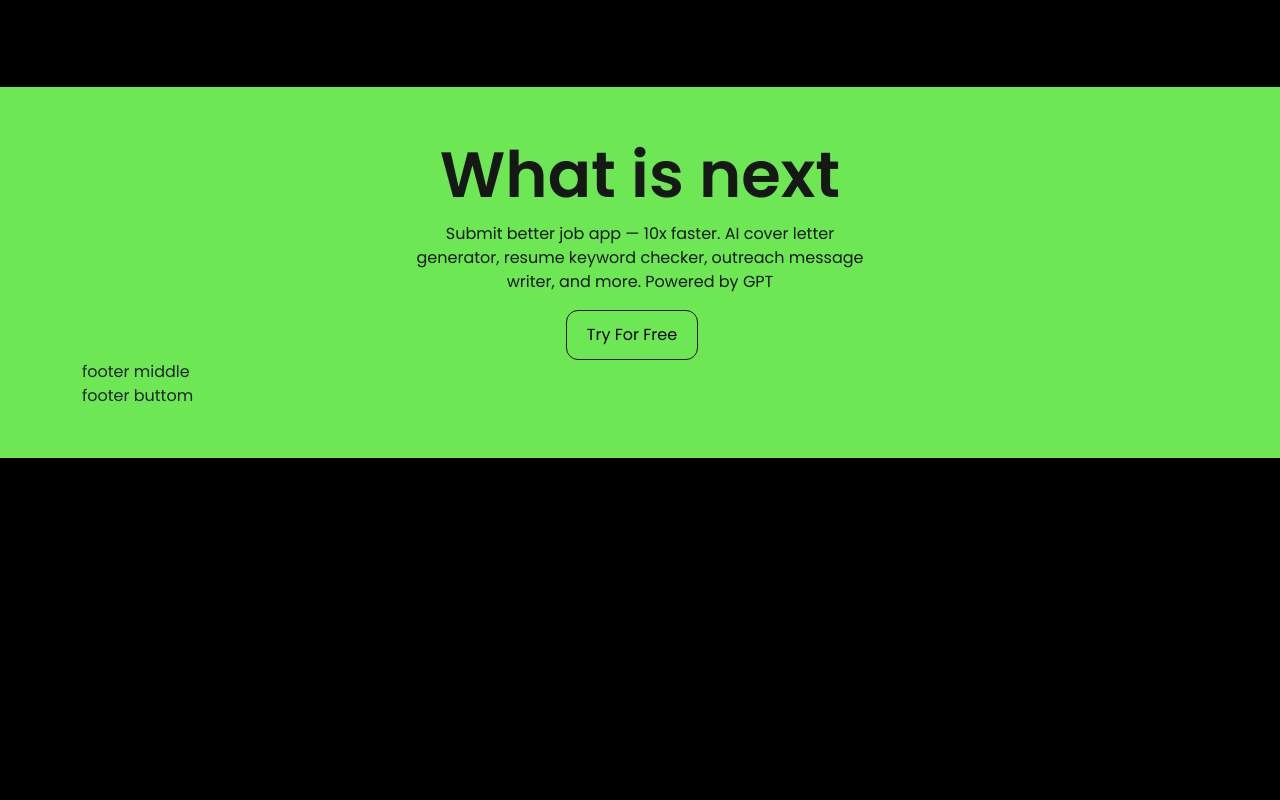
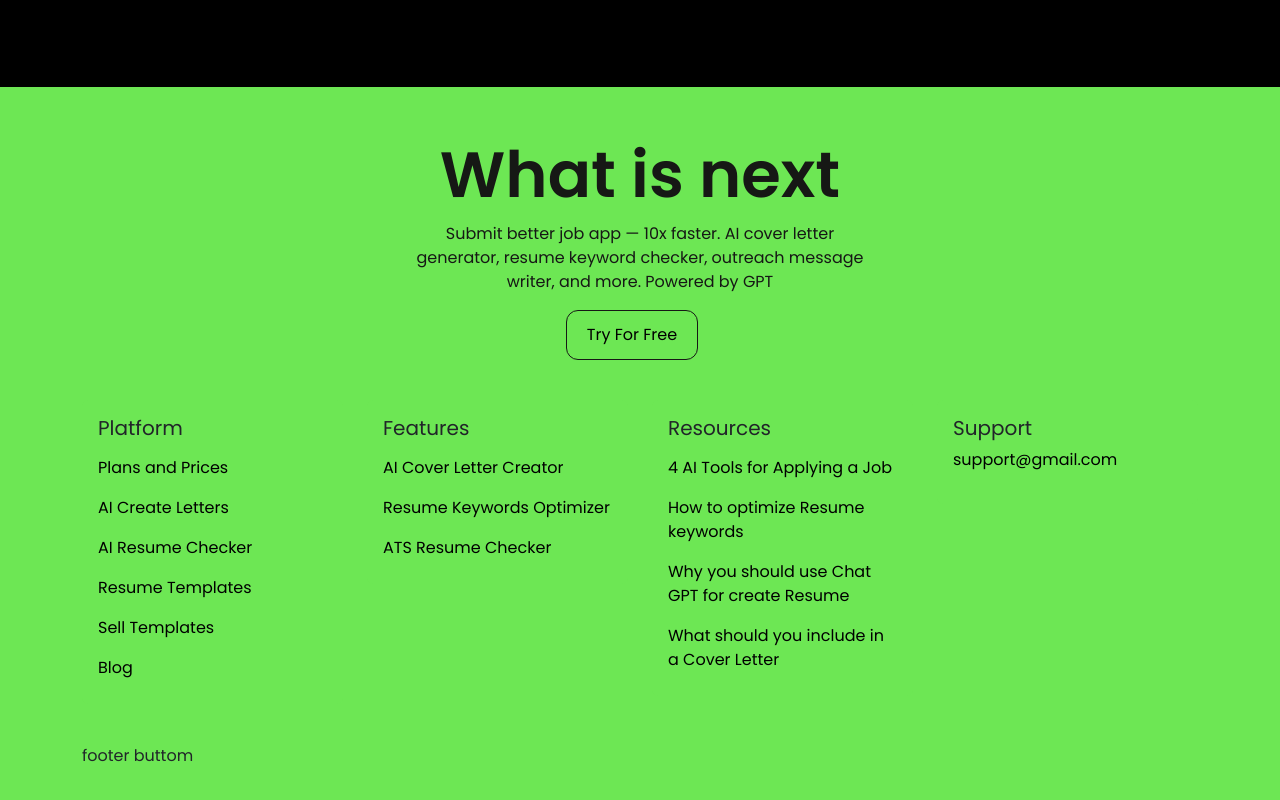
Before and after one commit to code-with-omar/react-job-finder-landing-page, a React (Vite) app: page / in a window 1280 px wide. Shown: the part 4521-5321 px from the top of the page. Before the commit the page ends 4979 px from the top, so only its background shows below. Built offline with nearby package versions, Linux system fonts and the light colour scheme.

Commit message:
Implement the middle part of footer

```diff
--- a/src/components/Footer/FooterMiddle/FooterMiddle.css
+++ b/src/components/Footer/FooterMiddle/FooterMiddle.css
@@ -0,0 +1,17 @@
+.footer-middle-wrap{
+    padding-top: 40px;
+    padding-bottom: 40px;
+}
+.footer-middle-wrap a{
+    padding: 0;
+    margin: 0;
+}
+.footer-middle-wrap a:hover{
+    color: black;
+}
+.footer-middle-body{
+    border: none;
+}
+.footer-middle-title{
+    line-height: 24px;
+}
--- a/src/components/Footer/FooterMiddle/FooterMiddle.jsx
+++ b/src/components/Footer/FooterMiddle/FooterMiddle.jsx
@@ -1,10 +1,58 @@
+import { Card, Col, Nav, Row } from "react-bootstrap";
 import "./FooterMiddle.css"
 
 const FooterMiddle = () => {
     return (
-        <div>
-            footer middle
-        </div>
+        <Row xs={1} md={2} lg={4} className="g-4 footer-middle-wrap">
+            <Col>
+                <Card className="footer-middle-body bg-green-01">
+                    <Card.Body >
+                        <Card.Title className="footer-middle-title fw-400 fs-20">Platform</Card.Title>
+                        <Nav className="flex-column">
+                            <Nav.Link className="dark-00 my-2" href="">Plans and Prices</Nav.Link>
+                            <Nav.Link className="dark-00 my-2" href="">AI Create Letters</Nav.Link>
+                            <Nav.Link className="dark-00 my-2" href="">AI Resume Checker</Nav.Link>
+                            <Nav.Link className="dark-00 my-2" href="">Resume Templates</Nav.Link>
+                            <Nav.Link className="dark-00 my-2" href="">Sell Templates</Nav.Link>
+                            <Nav.Link className="dark-00 my-2" href="">Blog</Nav.Link>
+                        </Nav>
+                    </Card.Body>
+                </Card>
+            </Col>
+            <Col>
+                <Card className="footer-middle-body bg-green-01">
+                    <Card.Body >
+                        <Card.Title className="footer-middle-title fw-400 fs-20">Features</Card.Title>
+                        <Nav className="flex-column">
+                            <Nav.Link className="dark-00 my-2" href="">AI Cover Letter Creator</Nav.Link>
+                            <Nav.Link className="dark-00 my-2" href="">Resume Keywords Optimizer</Nav.Link>
+                            <Nav.Link className="dark-00 my-2" href="">ATS Resume Checker</Nav.Link>
+                        </Nav>
+                    </Card.Body>
+                </Card>
+            </Col>
+            <Col>
+                <Card className="footer-middle-body bg-green-01">
+                    <Card.Body >
+                        <Card.Title className="footer-middle-title fw-400 fs-20">Resources</Card.Title>
+                        <Nav className="flex-column">
+                            <Nav.Link className="dark-00 my-2" href="">4 AI Tools for Applying a Job</Nav.Link>
+                            <Nav.Link className="dark-00 my-2" href="">How to optimize Resume keywords</Nav.Link>
+                            <Nav.Link className="dark-00 my-2" href="">Why you should use Chat GPT for create Resume</Nav.Link>
+                            <Nav.Link className="dark-00 my-2" href="">What should you include in a Cover Letter</Nav.Link>
+                        </Nav>
+                    </Card.Body>
+                </Card>
+            </Col>
+            <Col>
+                <Card className="footer-middle-body bg-green-01">
+                    <Card.Body >
+                        <Card.Title className="footer-middle-title fw-400 fs-20">Support</Card.Title>
+                        <p className="dark-00 fs-16 fw-400">support@gmail.com</p>
+                    </Card.Body>
+                </Card>
+            </Col>
+        </Row>
     );
 };
 
--- a/src/index.css
+++ b/src/index.css
@@ -123,3 +123,8 @@ body {
     margin-bottom: 16px;
 
 }
+/* anchor tag  */
+a{
+    padding:0;
+    margin: 0;
+}
```
